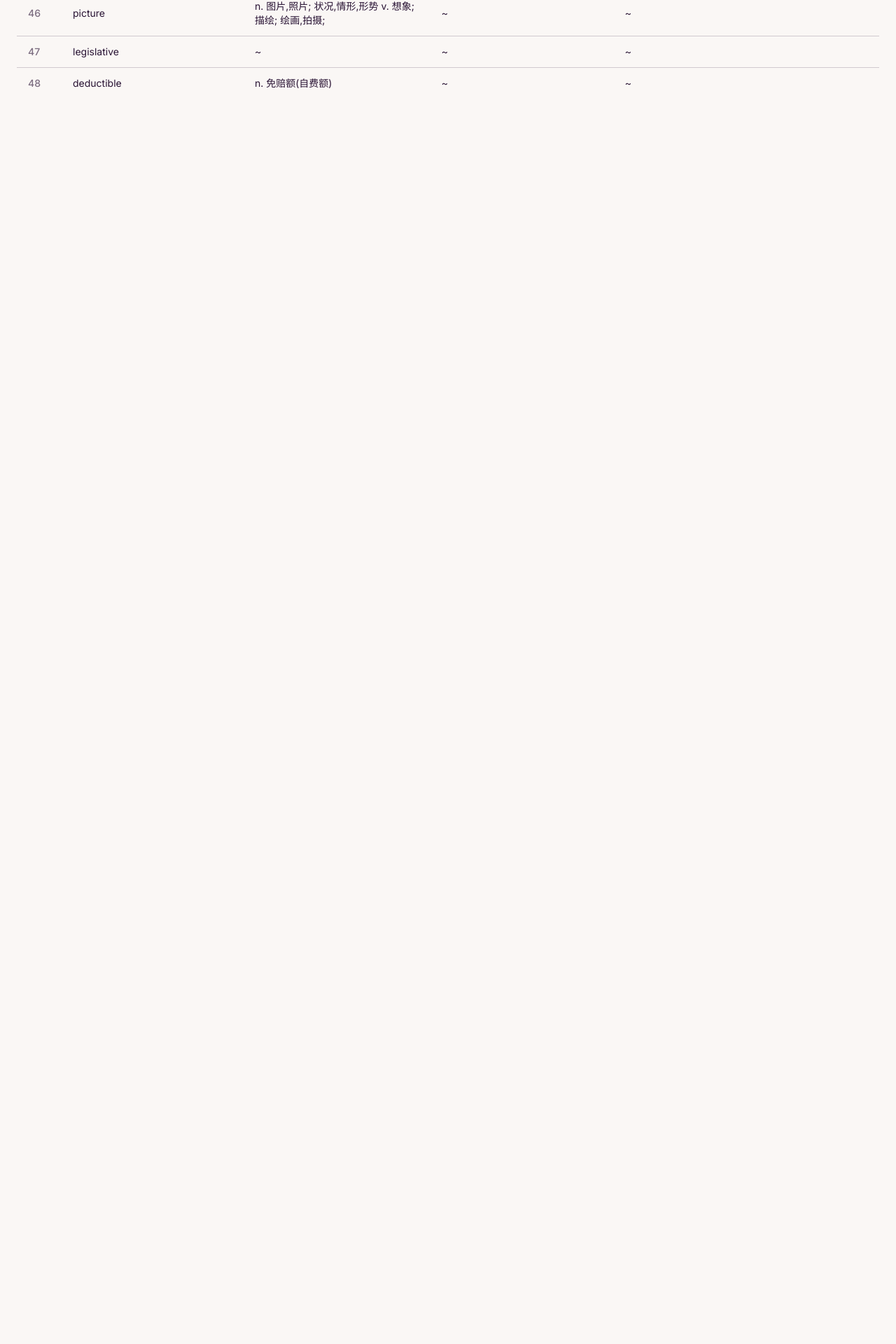
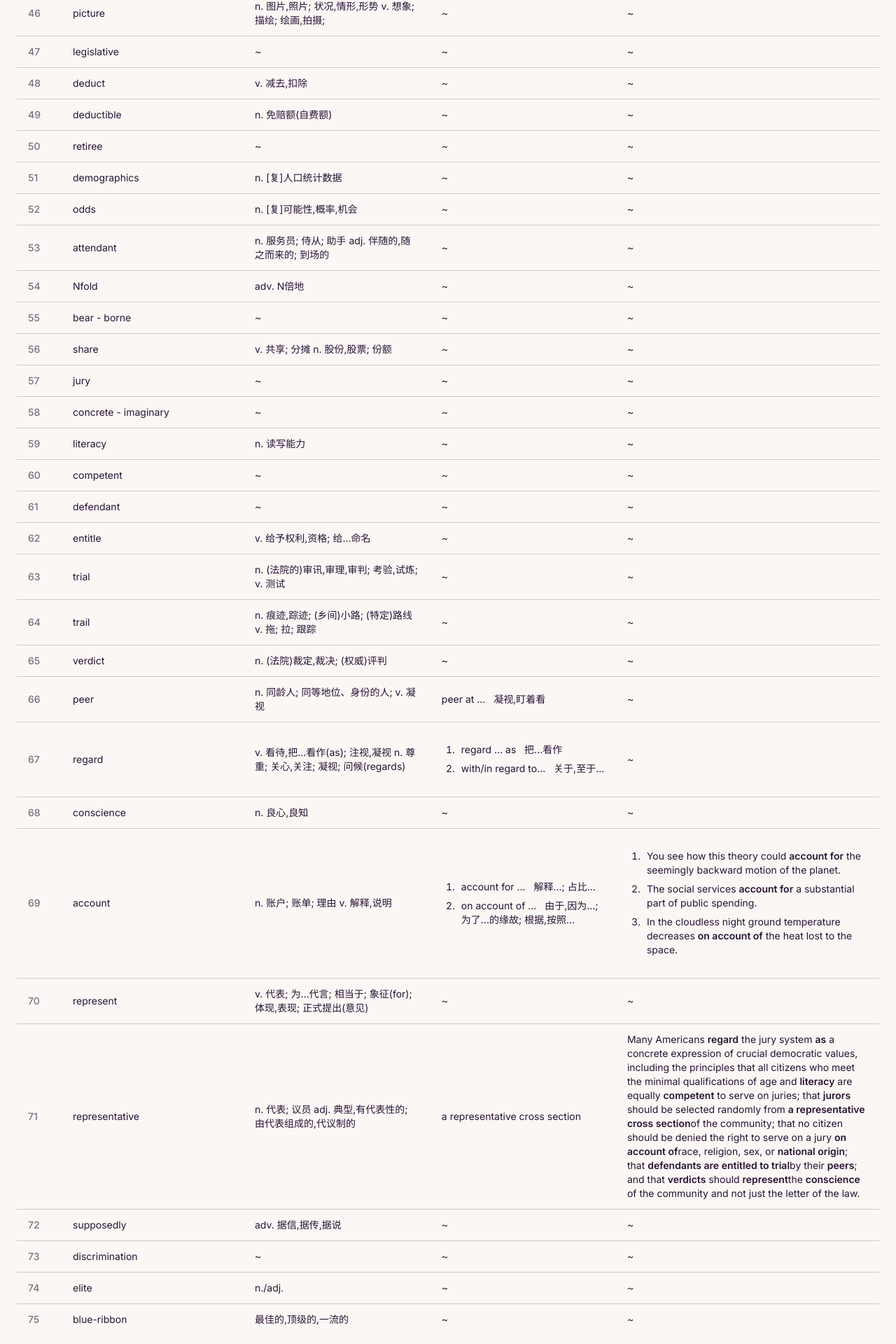
Before and after one commit to xyt-dev/webnotes, a Next.js app: page /english/words in a window 1280 px wide. Shown: the part 2691-4611 px from the top of the page at 70% size. Before the commit the page ends 2884 px from the top, so only its background shows below. Built offline with nearby package versions, Linux system fonts and the light colour scheme.

Commit message:
update accumulation

```diff
--- a/src/app/configs/page.tsx
+++ b/src/app/configs/page.tsx
@@ -174,12 +174,8 @@ export default function EnglishPage() {
       <h2>VSCode Config</h2>
       <li>ArchLinux 下使用 yay -S visual-studio-code-bin 以安装正常版本 VSCode<br/></li>
       <li>code -r [path] 可以在原窗口切换到新工作目录<br/></li>
-      <li>Theme: Gruvbox Dark Hard</li>
-      <li>UI优化使用Apc Customize UI++插件</li>
-      <li>编辑区提示使用Error Lens插件</li>
-      <li>文件树使用Catppuccin Icons/Material Icons插件</li>
-      <li>拼写检查使用cSpell插件</li>
-      <li>项目管理使用Project Manager插件</li>
+      <li>配置所用插件: Gruvbox Theme, Vim, Apc Customize UI++, Material Icon Theme/Catppuccin Icons,<br/>
+                      GitLens, Error Lens, Code Spell Checker, Project Manager</li>
       <h3>settings.json</h3>
       <DaisyCode>
         <span>"workbench.colorTheme": "Gruvbox Dark Hard",</span>
--- a/src/app/english/words/page.tsx
+++ b/src/app/english/words/page.tsx
@@ -3,7 +3,7 @@ export default function EnglishWords() {
   return (
     <div className="prose daisy-prose max-w-[1500px] leading-[35px] mx-auto pt-6">
       <h1 className="text-center">Accumulation</h1>
-      <Table heads={["Word", "Explanation", "Phrase",  "Sentence"]} indexed>
+      <Table heads={["Word", "Explanation", "Phrase", "Sentence"]} indexed>
         <tr>
           <td>gallery</td> <td>n. (艺术作品的)展览; 画廊</td>
         </tr>
@@ -26,7 +26,7 @@ export default function EnglishWords() {
           <td>constitutionality</td> <td>n. 符合宪法性</td>
           <td></td>
           <td>
-              Instead, the company has done precisely what it had long promised it would not: challenge
+            Instead, the company has done precisely what it had long promised it would not: challenge
             the <strong>constitutionality</strong> of Vermont's rules in the federal court, as part of
             an effort to keep its Vermont nuclear power plant running.
           </td>
@@ -53,7 +53,7 @@ export default function EnglishWords() {
           <td>array</td> <td>n. 一系列,一批,大量</td>
           <td>vast arrays of</td>
           <td>
-              People are <strong>absorbed into</strong> "a culture of consumption" launched by the
+            People are <strong>absorbed into</strong> "a culture of consumption" launched by the
             19th-century department stores that offered <strong>vast arrays of</strong> goods in an
             elegant atmosphere, instead of intimate stores <strong>catering to</strong> a knowledgeable elite.
           </td>
@@ -82,7 +82,7 @@ export default function EnglishWords() {
           <td>ethic</td> <td>n. [~s]道德准则; 伦理标准</td>
           <td></td>
           <td>
-              In a rare <strong>unanimous ruling</strong>, the US Supreme Court has <strong>overturned</strong>
+            In a rare <strong>unanimous ruling</strong>, the US Supreme Court has <strong>overturned</strong>
             the <strong>corruption conviction</strong> of a former Virginia governor. But it did so while
             <strong>holding its nose at the ethics of his conduct</strong>, which included accepting gifts
             such as a Rolex watch and a Ferrari <strong>automobile</strong> from a company seeking access to government.
@@ -102,7 +102,7 @@ export default function EnglishWords() {
           <td>circulation</td> <td>n. [报刊的]发行</td>
           <td></td>
           <td>
-              <strong>To read such books today is to marvel at</strong> the fact that their learned contents
+            <strong>To read such books today is to marvel at</strong> the fact that their learned contents
             were once <strong>deemed</strong> suitable for publication in <strong>general-circulation</strong> dailies.
             (综合性日报, 大众日报)
           </td>
@@ -114,7 +114,7 @@ export default function EnglishWords() {
           <td>ecology</td> <td></td>
           <td></td>
           <td>
-              Though often viewed as a problem for western states, the growing frequency of wildfires is a
+            Though often viewed as a problem for western states, the growing frequency of wildfires is a
             national concern because of its <strong>impact</strong> on federal tax dollars, says Professor Moritz,
             a specialist in fire <strong>ecology</strong> and management.
           </td>
@@ -180,9 +180,120 @@ export default function EnglishWords() {
           <td>legislative</td>
         </tr>
         <tr>
+          <td>deduct</td> <td>v. 减去,扣除</td>
+        </tr>
+        <tr>
           <td>deductible</td> <td>n. 免赔额(自费额)</td>
         </tr>
-
+        <tr>
+          <td>retiree</td>
+        </tr>
+        <tr>
+          <td>demographics</td> <td>n. [复]人口统计数据</td>
+        </tr>
+        <tr>
+          <td>odds</td> <td>n. [复]可能性,概率,机会</td>
+        </tr>
+        <tr>
+          <td>attendant</td> <td>n. 服务员; 侍从; 助手 adj. 伴随的,随之而来的; 到场的</td>
+        </tr>
+        <tr>
+          <td>Nfold</td> <td>adv. N倍地</td>
+        </tr>
+        <tr>
+          <td>bear - borne</td>
+        </tr>
+        <tr>
+          <td>share</td> <td>v. 共享; 分摊 n. 股份,股票; 份额</td>
+        </tr>
+        <tr>
+          <td>jury</td>
+        </tr>
+        <tr>
+          <td>concrete - imaginary</td>
+        </tr>
+        <tr>
+          <td>literacy</td> <td>n. 读写能力</td>
+        </tr>
+        <tr>
+          <td>competent</td>
+        </tr>
+        <tr>
+          <td>defendant</td>
+        </tr>
+        <tr>
+          <td>entitle</td> <td>v. 给予权利,资格; 给...命名</td>
+        </tr>
+        <tr>
+          <td>trial</td> <td>n. (法院的)审讯,审理,审判; 考验,试炼; v. 测试</td>
+        </tr>
+        <tr>
+          <td>trail</td> <td>n. 痕迹,踪迹; (乡间)小路; (特定)路线 v. 拖; 拉; 跟踪</td>
+        </tr>
+        <tr>
+          <td>verdict</td> <td>n. (法院)裁定,裁决; (权威)评判</td>
+        </tr>
+        <tr>
+          <td>peer</td> <td>n. 同龄人; 同等地位、身份的人; v. 凝视</td>
+          <td>peer at ... &nbsp; 凝视,盯着看</td>
+        </tr>
+        <tr>
+          <td>regard</td> <td>v. 看待,把...看作(as); 注视,凝视 n. 尊重; 关心,关注; 凝视; 问候(regards)</td>
+          <td>
+            <ol>
+              <li>regard ... as &nbsp; 把...看作</li>
+              <li>with/in regard to... &nbsp; 关于,至于...</li>
+            </ol>
+          </td>
+        </tr>
+        <tr>
+          <td>conscience</td> <td>n. 良心,良知</td>
+        </tr>
+        <tr>
+          <td>account</td> <td>n. 账户; 账单; 理由 v. 解释,说明</td>
+          <td>
+            <ol>
+              <li>account for ... &nbsp; 解释...; 占比...<br /></li>
+              <li>on account of ... &nbsp; 由于,因为...; 为了...的缘故; 根据,按照...</li>
+            </ol>
+          </td>
+          <td>
+            <ol>
+              <li>You see how this theory could <strong>account for</strong> the seemingly backward motion of the planet.<br /></li>
+              <li>The social services <strong>account for</strong> a substantial part of public spending.<br /></li>
+              <li>In the cloudless night ground temperature decreases <strong>on account of</strong> the heat lost to the space.</li>
+            </ol>
+          </td>
+        </tr>
+        <tr>
+          <td>represent</td> <td>v. 代表; 为...代言; 相当于; 象征(for); 体现,表现; 正式提出(意见)</td>
+        </tr>
+        <tr>
+          <td>representative</td> <td>n. 代表; 议员 adj. 典型,有代表性的; 由代表组成的,代议制的</td>
+          <td>a representative cross section</td>
+          <td>
+            Many Americans <strong>regard</strong> the jury system <strong>as</strong> a concrete expression of
+            crucial democratic values, including the principles that all citizens who meet the minimal qualifications
+            of age and <strong>literacy</strong> are equally <strong>competent</strong> to serve on juries;
+            that <strong>jurors</strong> should be selected randomly from <strong>a representative cross section</strong>
+            of the community; that no citizen should be denied the right to serve on a jury <strong>on account of</strong>
+            race, religion, sex, or <strong>national origin</strong>; that <strong>defendants are entitled to trial</strong>
+            by their <strong>peers</strong>; and that <strong>verdicts</strong> should <strong>represent</strong>
+            the <strong>conscience</strong> of the community and not just the letter of the law.
+          </td>
+        </tr>
+        <tr>
+          <td>supposedly</td> <td>adv. 据信,据传,据说</td>
+        </tr>
+        <tr>
+          <td>discrimination</td>
+        </tr>
+        <tr>
+          <td>elite</td> <td>n./adj.</td>
+        </tr>
+        <tr>
+          <td>blue-ribbon</td> <td>最佳的,顶级的,一流的</td>
+        </tr>
       </Table>
     </div>
   )
```
